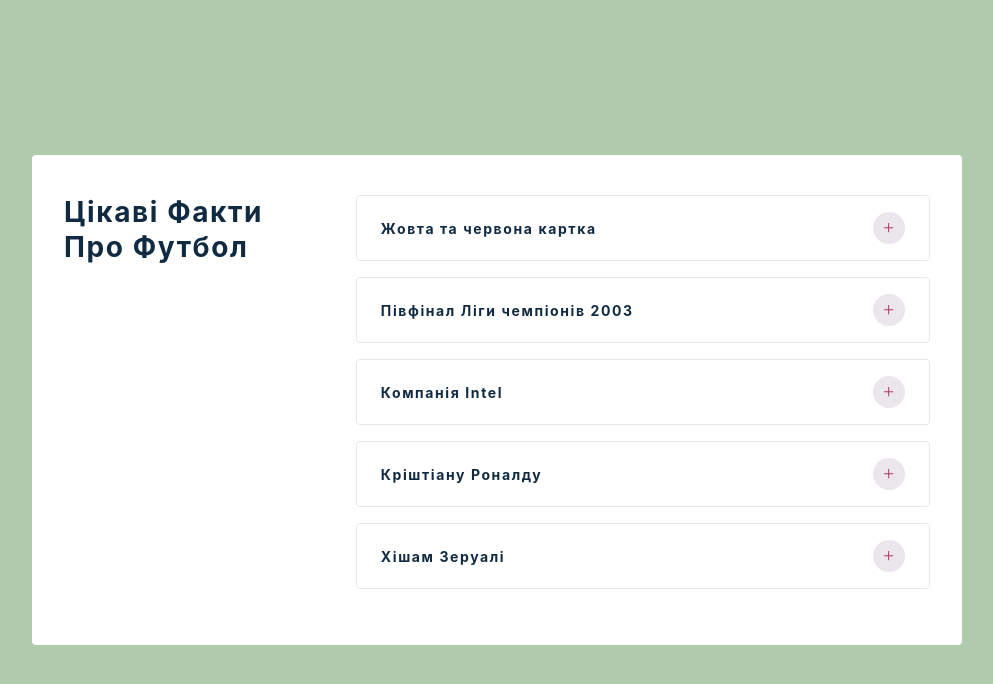
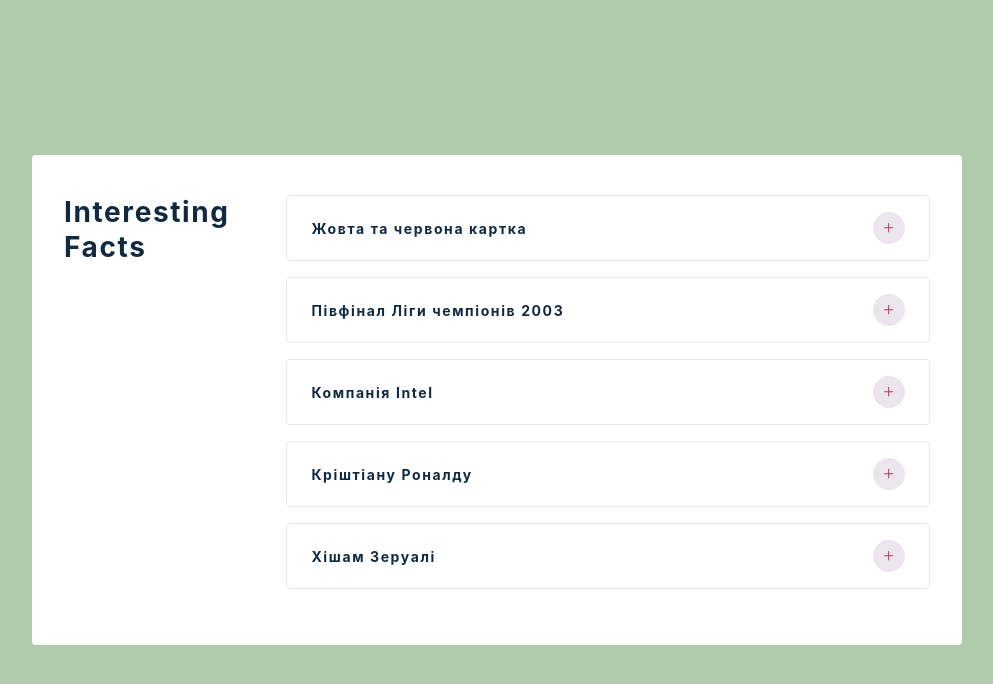
Before and after one commit to Darya53/react, a React (Create React App) app: page / in a window 1280 px wide. Shown: the top 684 px of the page, without its empty margins (143-1136 px from the left). Built offline with nearby package versions, Linux system fonts and the light colour scheme; the HTML template or start-up script is replaced by a standard one.

Commit message:
Update App.js

```diff
--- a/src/App.js
+++ b/src/App.js
@@ -8,7 +8,7 @@ function App() {
     return (
         <main>
             <div className='container'>
-            <h1>Цікаві факти про футбол</h1>
+            <h1>Interesting facts</h1>
                 <section className='info'>
                     {questions.map((question) => {
                         return (
```
